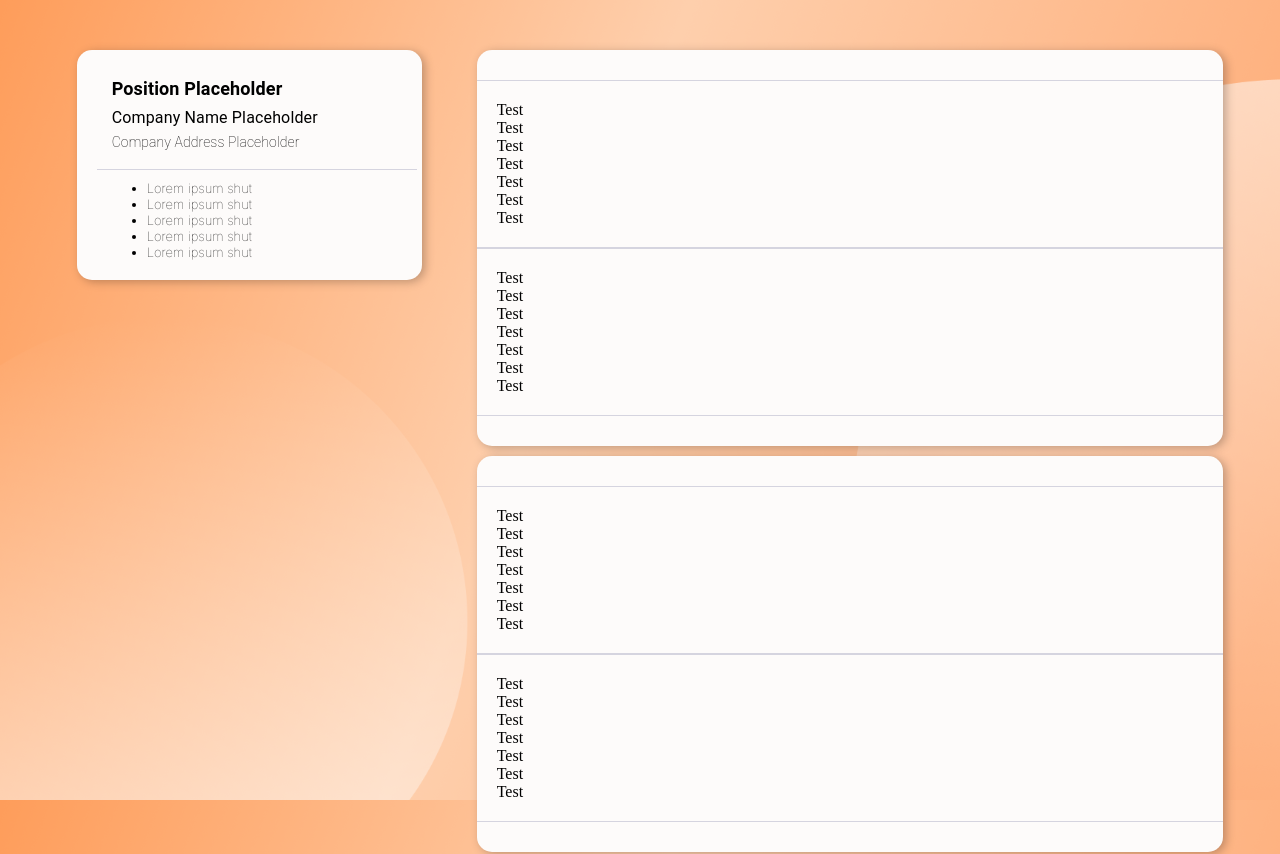
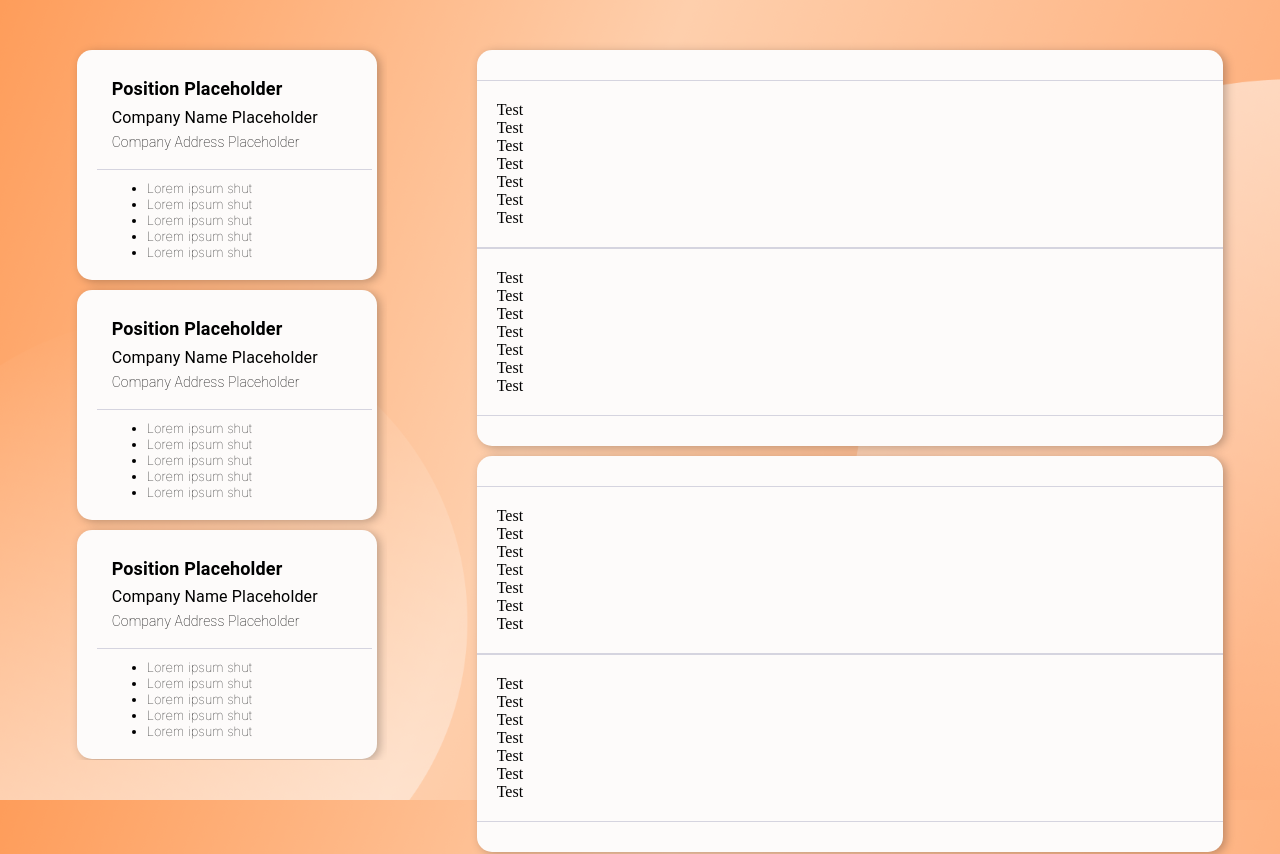
Before and after one commit to jhunel18/ojtconnect-com, a React (Vite) app: page /jobs in a window 1280 px wide. Shown: the top 854 px of the page. Built offline with nearby package versions, Linux system fonts and the light colour scheme.

Commit message:
update JobPostCard

```diff
--- a/src/components/JobPostList/JobPostCard.jsx
+++ b/src/components/JobPostList/JobPostCard.jsx
@@ -6,7 +6,7 @@ const JobPostCard = () => {
     const style = ({
         card: {
             backgroundColor: '#FDFBFA',
-            width: '100%',
+            width: 'auto',
             height: 'auto',
             borderRadius: '15px',
             boxShadow: '3px 2px 10px rgba(0, 0, 0, 0.25)',
--- a/src/components/JobPostList/index.jsx
+++ b/src/components/JobPostList/index.jsx
@@ -2,7 +2,7 @@ import React from 'react';
 
 import JobPostCard from './JobPostCard';
 import JobPostDetails from './JobPostDetails';
-import Grid  from '@mui/material/Grid';
+import Grid from '@mui/material/Grid';
 
 import style from './index.module.css';
 
@@ -13,7 +13,15 @@ const JobPostList = () => {
             justifyContent: 'center'
         }}>
             <Grid item lg={3} md={3} sm={3} xs={10} margin={5}>
-                <JobPostCard />
+                <div className={style.job_list}>
+                    <JobPostCard />
+                    <JobPostCard />
+                    <JobPostCard />
+                    <JobPostCard />
+                    <JobPostCard />
+                    <JobPostCard />
+                    <JobPostCard />
+                </div>
             </Grid>
             <Grid item lg={7} md={7} sm={7} margin={5}>
                 <JobPostDetails />
--- a/src/components/JobPostList/index.module.css
+++ b/src/components/JobPostList/index.module.css
@@ -0,0 +1,14 @@
+.job_list {
+    height: 90vh;
+    overflow-y: scroll;
+}
+
+.job_list::-webkit-scrollbar {
+    width: 8px;
+    background-color: #fff;
+}
+
+.job_list::-webkit-scrollbar-thumb {
+    background-color: #FF9E6C;
+    border-radius: 8px;
+}
```
